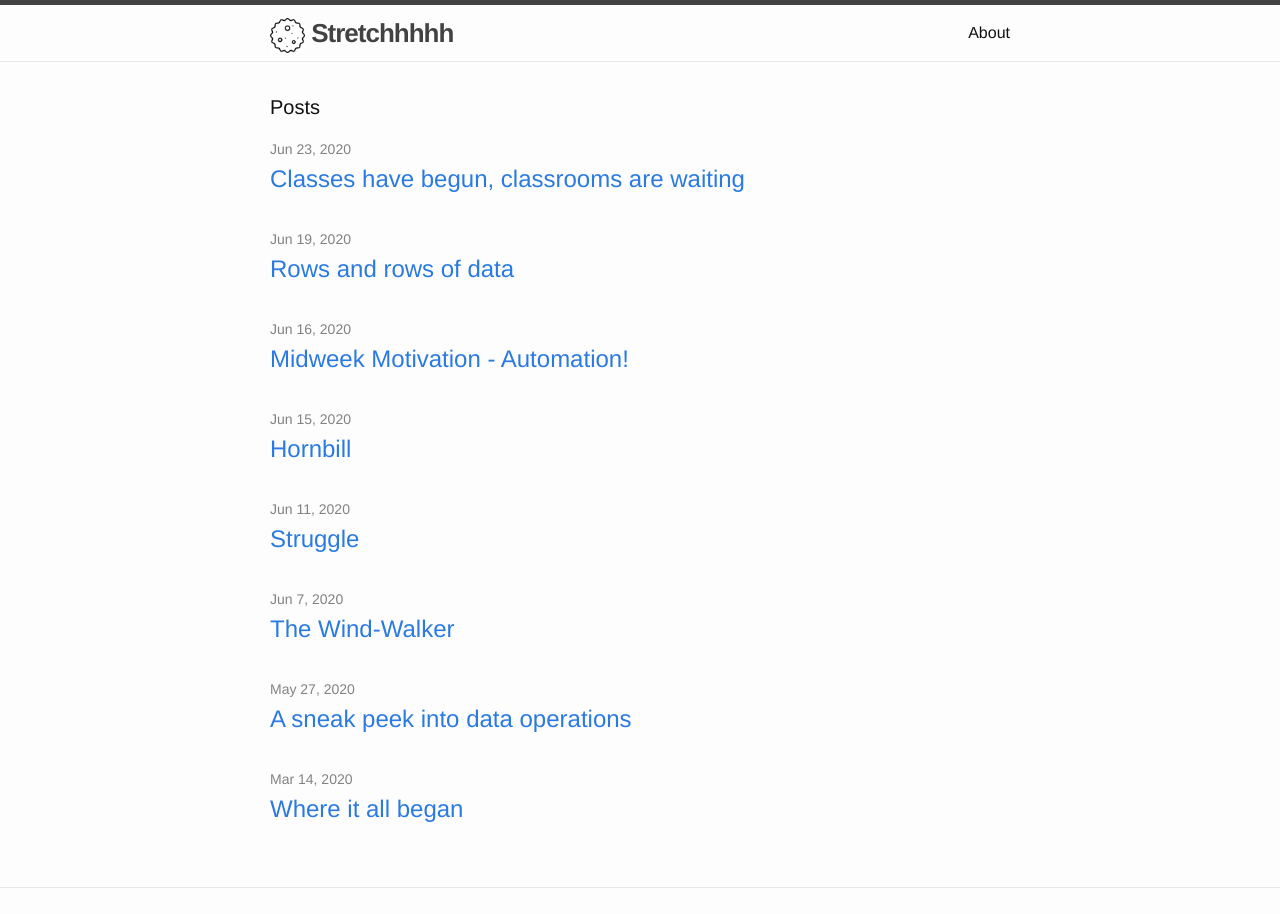
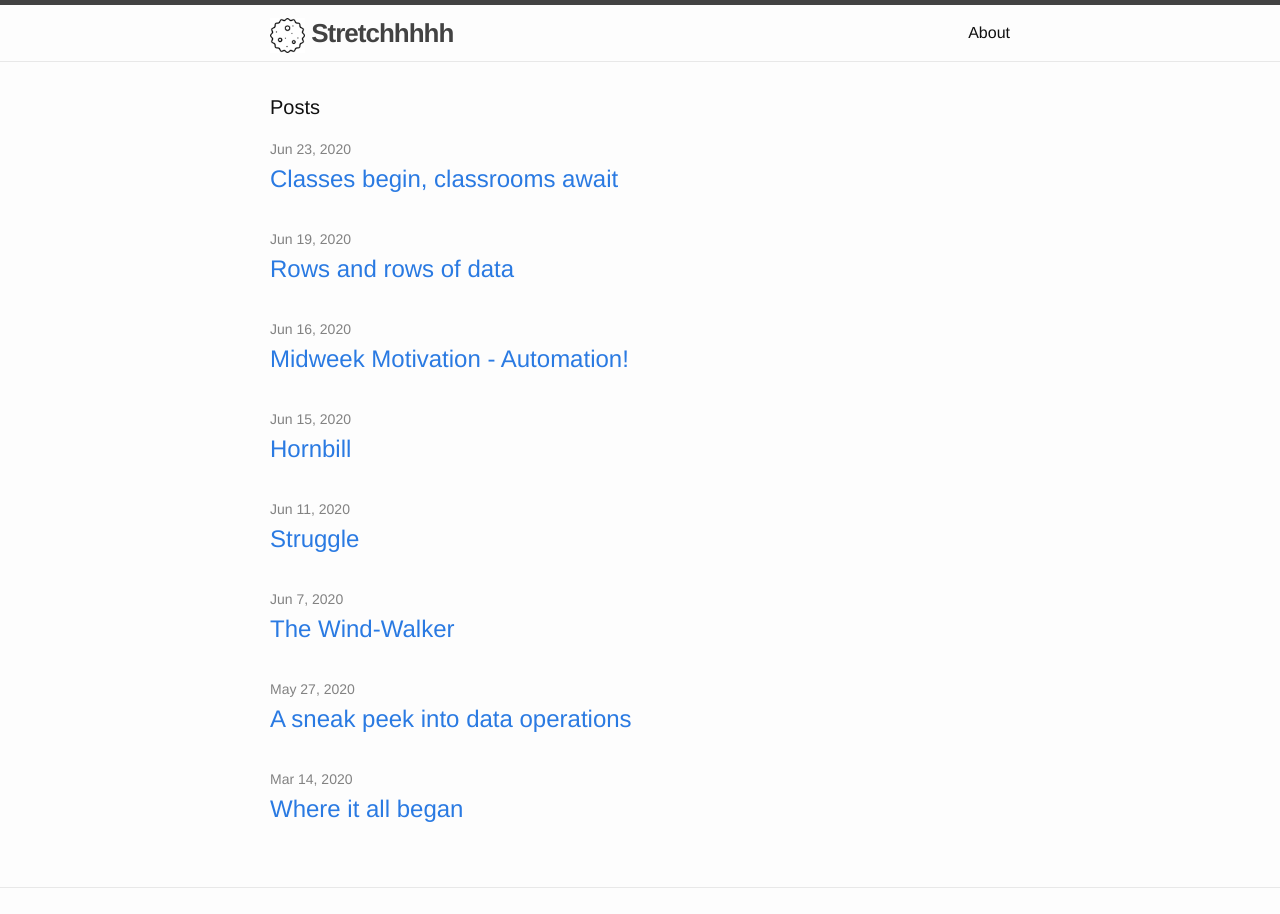
Before and after one commit to covid19india/blog, a Jekyll site: the page built from index.html, in a window 1280 px wide, cut to the strip 0-914 px from the top of the page. Built offline with Jekyll 4.4.1, drawn with Linux system fonts in a browser that asks for light colours.

Commit message:
Update 2020-06-23-backtoschoolonline.md

```diff
--- a/_posts/2020-06-23-backtoschoolonline.md
+++ b/_posts/2020-06-23-backtoschoolonline.md
@@ -1,12 +1,11 @@
 ---
 layout: post
-title:  "Classes have begun, classrooms are waiting"
+title:  "Classes begin, classrooms await"
 date:   2020-06-23
 categories: update
 ---
 
 
-## Classes have begun, classrooms are waiting
 ![Empty classroom](assets/images/emptyclass.jpg)
  <sub><em>Photo by Ivan Aleksic on Unsplash</em></sub>
 
@@ -16,25 +15,25 @@ The pandemic that changed everything left its mark on education when that hub of
 - [For parents](#parents)
 - [Other questions](#others)
 
-#### Students
-##### Q.1 Firstly, the school is not having proper technical equipments like a good webcam, a good microphone, etc. The online classes are very less interactive to be honest.
+### Students
+#### Q.1 Firstly, the school is not having proper technical equipments like a good webcam, a good microphone, etc. The online classes are very less interactive to be honest.
 
 The sudden onset of a viciously contagious disease was not something anyone in the world was prepared for. No one knew (or for that matter still knows) how it would (and will in the future) impact life in general and schools to be specific. So yes, many schools are unable to provide technically advanced and flawlessly interactive classes, due to the suddenness of the pandemic, financial constraints, network constraints, natural calamities like storms, cyclones etc. So most schools are doing the best that they can with whatever resources are available to them. At the end of the day, it all depends on how you look at things; your outlook determines whether your glass is half empty or half full.
 
-##### Q.2 And the lovely thing about is school is that you can meet your friends and learn together. But online classes makes you feel a bit lonely.
+#### Q.2 And the lovely thing about is school is that you can meet your friends and learn together. But online classes makes you feel a bit lonely.
 Believe me, the teachers miss you more than you could ever imagine! Think of it this way, you are lonely (it’s sad) but you are choosing to be lonely so that your friends and you are safe. You, by attending online classes and not physically meeting your friends are no less than a superhero! You’re saving lives. And did you read about how the lockdown has been working wonders for the environment and the other creatures? You did it! Be proud. Talk to your friends on the phone, text them, you can even go old school and write to your heart’s content through an email.
 
-##### Q.3.  My online classes are for almost 3.5 hours. Even an average movie would be for 2.5 hours! Are students humans or robots?
+#### Q.3.  My online classes are for almost 3.5 hours. Even an average movie would be for 2.5 hours! Are students humans or robots?
 That is quite a long duration… why don’t you ask your teacher(s) to give you breaks in between? Maybe even they’d like that suggestion.(considering that in all probability they are also humans…or are they?)
 
-##### Q.4.  Researchers, mostly PhDs or masters students have had it far worse than the undergraduates. You need labs to get on with your work.
+#### Q.4.  Researchers, mostly PhDs or masters students have had it far worse than the undergraduates. You need labs to get on with your work.
 Yes that is true, try filling in your time with other courses that may benefit you later or honing up your presentation skills, data collection for your thesis, etc. try developing a hobby, reading books, cooking… any life skill. And if you are feeling stressed and are unable to do anything productive, not doing anything is also ok. If you feel depression setting in, please talk to someone, there are many online helplines available for free. It’s far from ideal but learning to handle tough, unprecedented emergencies is what life is all about. Take care.
 
-##### Q.5.  Long hours infront of laptop screens are strenuous too.
+#### Q.5.  Long hours infront of laptop screens are strenuous too.
 Very true, please see to it that you give your eyes plenty of rest after online classes. Use a screen guard if possible. Try reducing your social media time, go for audio books instead of physical/online readers, listen to podcasts/ radio in lieu of Youtube videos/Netflix etc. Stay safe.
 
-#### Parents
-##### Q.1.  My daughter is three years old school is planning virtual classes but I don't think it is possible to teach children in nursery by virtual means they don’t sit in front of the screen any suggestions how to teach such toddlers.
+### Parents
+#### Q.1.  My daughter is three years old school is planning virtual classes but I don't think it is possible to teach children in nursery by virtual means they don’t sit in front of the screen any suggestions how to teach such toddlers.
 This is the age of digital literacy and your toddler being a digital native, will be more inclined to accept the virtual world of digital classrooms. Technology can take us very far in educating children, but the human factor cannot be ignored, and this is where you come in. You are the MVP in your child’s online education! Here are some suggestions for you:-
 1.  Dress your child appropriately for the class (no PJ’s or night dresses!)
 2.  At least one parent or a responsible adult should attend the class with the child.
@@ -45,19 +44,19 @@ This is the age of digital literacy and your toddler being a digital native, wil
 7. You can attend the class and reinforce the lesson in your home setting.
 8. Have fun, read to your child, sing along nursery rhymes, do a fancy dress day, try out marbling, paper mache, vegetable printing (or any other art that the teachers are teaching or you found online)
 
-##### Q.2.  We get the school material through whatsapp videos. The kid does it, but needs to be supported through out or he gets distracted.
+#### Q.2.  We get the school material through whatsapp videos. The kid does it, but needs to be supported through out or he gets distracted.
 Please use this opportunity to bond with your child over projects, art etc. Though independent work is important, what a child can learn through an experience is incomparable. Life is all about the journey, not the destination. Embrace this opportunity; you might not get a chance to do this when your child grows up!
 
-##### Q.3.  Biggest challenge is kids are getting addicted to tab/mobile phones ...
+#### Q.3.  Biggest challenge is kids are getting addicted to tab/mobile phones ...
 I like the fact that you’ve used the word “challenge” and not “problem”. Yes, it is a challenge, but it is one that we can overcome. It is but natural for a child of this digital age to be attracted to such devices, we as parents have to see to it that a balance is maintained. Use this media to develop off line hobbies such as reading, dancing, gardening, pets, painting, craft, no fire cooking etc. Once, the child gets invested in these activities, they will naturally spend a substantial time off- screen, which is what we are aiming for. You may also allot house duties for them to “earn” online time, like dusting a room, sanitizing groceries, pealing vegetables, shelling peas, making their bed, wiping dishes, segregating garbage etc.
 
-#### Others:
-##### Q.1.  There will be sudden power cut every now and then, so WiFi will be gone and mobile data connection is generally weak. The app/website which the school uses is also an issue
+### Others:
+#### Q.1.  There will be sudden power cut every now and then, so WiFi will be gone and mobile data connection is generally weak. The app/website which the school uses is also an issue
 The first thing to do in any sudden technical issue/ glitch is to not worry. A calm mind can save the day. More importantly, your child emulates your mental state, if you are stressed out, your child will be the same. So please do not be stressed. With technology, some problems will also arise, so one has to deal with them calmly. Please keep the school/ teacher informed about the issue if possible. Also, if the teacher has not initiated a class, he/she must be facing some problem too, so be patient. If a class couldn’t be held/ attended, alternative arrangements might be made. If is site is down, it will work soon or an alternative arrangement might be worked out sooner or later and you will be notified. If there is no word, may be some major problem is being averted, keep revising older lessons and work on your child’s weaknesses. Like all problems, this too shall pass!
 
 ##### Q.2.  Everyone does not have a computer
 Unfortunately, everyone does not have a computer, mobile, internet connectivity and many other things that make life easy. There is unequal distribution in society, so what can be done? Well, if you have the means, please help out by sharing your resources, collecting funds and procuring a simple smart phone with data for deserving students, teaching a child while maintaining social distance. The government/ educational bodies have come up with wonderful initiatives such as classes on local DD channels, please find out about these and spread the word. Donate your old text books to students of the next batch. Revise old lessons; improve your writing skills by editing and re-editing your compositions.    The gadget is there to aid us not to incapacitate us. All the best!
 
-Marianne Johannes
+### Marianne Johannes
 Headmistress
 Kolkata
```
